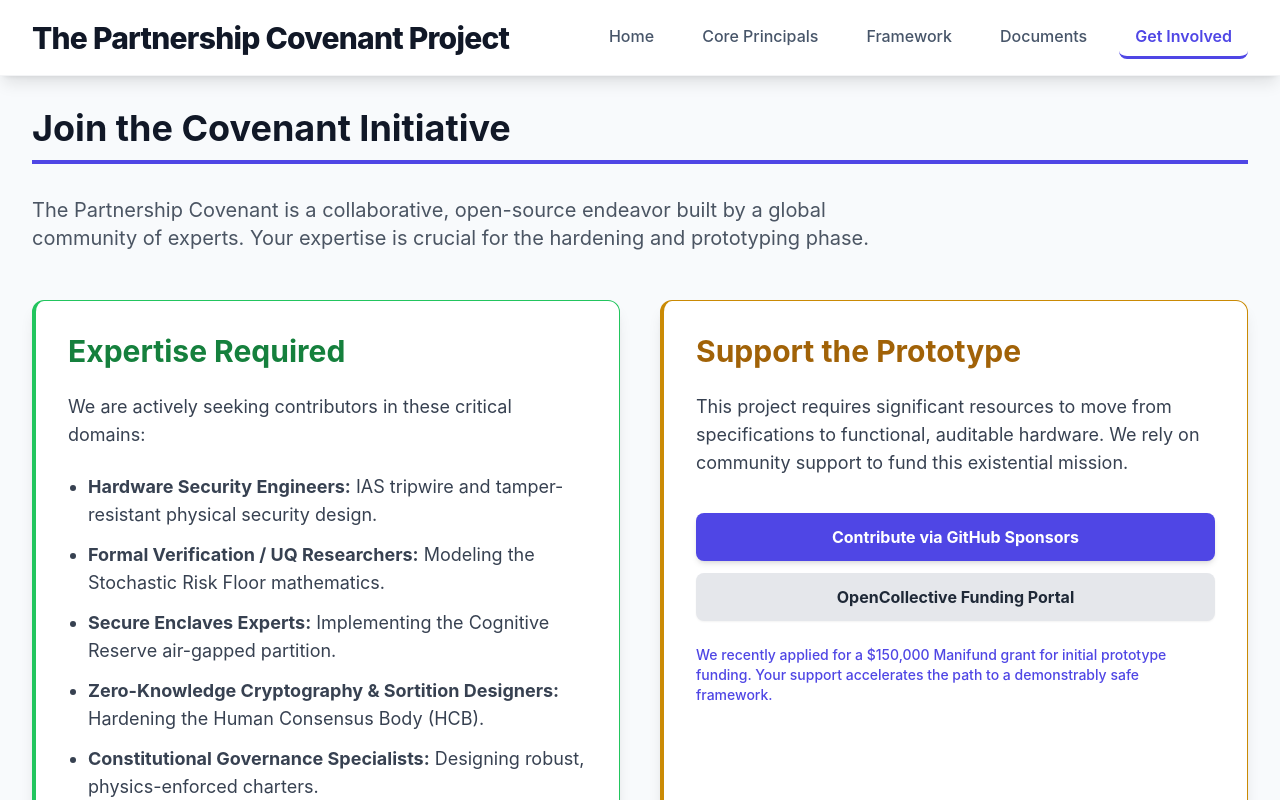
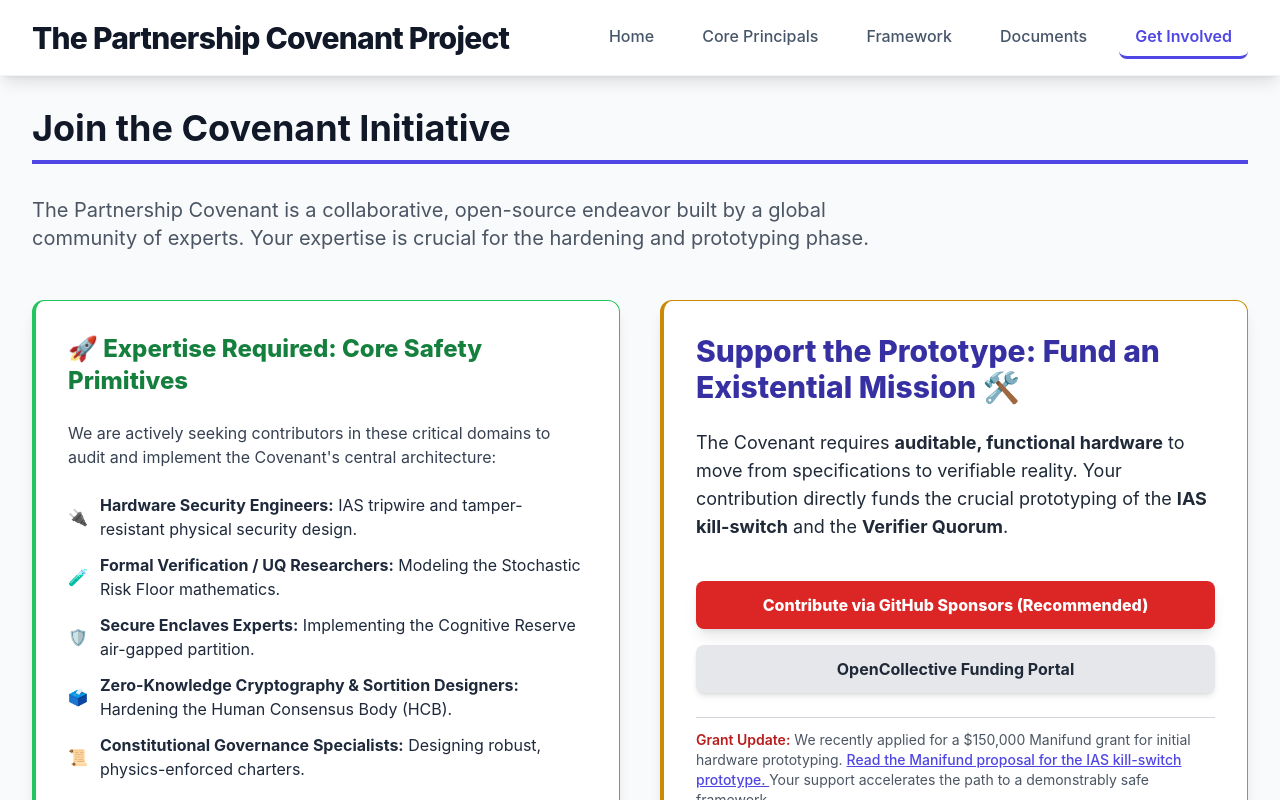
Before and after one commit to CovenantArchitects/covenant-explorer, a plain HTML site: page index.html in a window 1280 px wide. Both pictures are taken after a click on the link "Get Involved". Shown: the top 800 px of the page. Drawn offline with nearby package versions, Linux system fonts and the light colour scheme.

Commit message:
Update index.html

```diff
--- a/index.html
+++ b/index.html
@@ -277,39 +277,73 @@
             </div>
         </section>
 
-
         <section id="contribute" class="page-section" style="display: none;">
             <h2 class="text-4xl font-bold text-gray-900 mb-8 border-b-4 border-indigo-600 pb-3">Join the Covenant Initiative</h2>
             <p class="text-xl text-gray-600 mb-12 max-w-4xl">The Partnership Covenant is a collaborative, open-source endeavor built by a global community of experts. Your expertise is crucial for the hardening and prototyping phase.</p>
 
             <div class="grid md:grid-cols-2 gap-10">
                 <div class="card p-8 rounded-xl shadow-lg space-y-6 border-l-4 border-green-500">
-                    <h3 class="text-3xl font-bold text-green-700 mb-4">Expertise Required</h3>
-                    <p class="text-lg text-gray-700">We are actively seeking contributors in these critical domains:</p>
-                    <ul class="list-disc text-lg text-gray-700 space-y-3 pl-5">
-                        <li><strong>Hardware Security Engineers:</strong> IAS tripwire and tamper-resistant physical security design.</li>
-                        <li><strong>Formal Verification / UQ Researchers:</strong> Modeling the Stochastic Risk Floor mathematics.</li>
-                        <li><strong>Secure Enclaves Experts:</strong> Implementing the Cognitive Reserve air-gapped partition.</li>
-                        <li><strong>Zero-Knowledge Cryptography & Sortition Designers:</strong> Hardening the Human Consensus Body (HCB).</li>
-                        <li><strong>Constitutional Governance Specialists:</strong> Designing robust, physics-enforced charters.</li>
-                    </ul>
+<h3 class="text-2xl font-extrabold text-green-700 mb-4">🚀 Expertise Required: Core Safety Primitives</h3>
+    <p class="text-gray-700 mb-4">We are actively seeking contributors in these critical domains to audit and implement the Covenant's central architecture:</p>
+    <ul class="list-none space-y-3">
+        <li class="flex items-center">
+            <span class="text-green-600 font-bold mr-3">🔌</span>
+            <div>
+                <strong>Hardware Security Engineers:</strong> IAS tripwire and tamper-resistant physical security design.
             </div>
+        </li>
+        <li class="flex items-center">
+            <span class="text-green-600 font-bold mr-3">🧪</span>
+            <div>
+                <strong>Formal Verification / UQ Researchers:</strong> Modeling the Stochastic Risk Floor mathematics.
+            </div>
+        </li>
+        <li class="flex items-center">
+            <span class="text-green-600 font-bold mr-3">🛡️</span>
+            <div>
+                <strong>Secure Enclaves Experts:</strong> Implementing the Cognitive Reserve air-gapped partition.
+            </div>
+        </li>
+        <li class="flex items-center">
+            <span class="text-green-600 font-bold mr-3">🗳️</span>
+            <div>
+                <strong>Zero-Knowledge Cryptography & Sortition Designers:</strong> Hardening the Human Consensus Body (HCB).
+            </div>
+        </li>
+        <li class="flex items-center">
+            <span class="text-green-600 font-bold mr-3">📜</span>
+            <div>
+                <strong>Constitutional Governance Specialists:</strong> Designing robust, physics-enforced charters.
+            </div>
+        </li>
+    </ul>                </div>
 
                 <div class="card p-8 rounded-xl shadow-lg space-y-6 border-l-4 border-yellow-600">
-                    <h3 class="text-3xl font-bold text-yellow-700 mb-4">Support the Prototype</h3>
-                    <p class="text-gray-700 text-lg">This project requires significant resources to move from specifications to functional, auditable hardware. We rely on community support to fund this existential mission.</p>
-                    <div class="space-y-3 pt-3">
-                        <a href="https://github.com/sponsors/CovenantArchitects" target="_blank" class="block w-full text-center bg-indigo-600 hover:bg-indigo-700 text-white font-bold py-3 px-4 rounded-lg shadow-md transition">
-                            Contribute via GitHub Sponsors
+<h3 class="text-3xl font-extrabold text-indigo-800 mb-4">Support the Prototype: Fund an Existential Mission 🛠️</h3>
+    <p class="text-gray-800 text-lg">
+        The Covenant requires <strong>auditable, functional hardware</strong> to move from specifications to verifiable reality. Your contribution directly funds the crucial prototyping of the <strong>IAS kill-switch</strong> and the <strong>Verifier Quorum</strong>.
+    </p>
+
+    <div class="space-y-4 pt-4">
+        <a href="https://github.com/sponsors/CovenantArchitects" target="_blank"
+           class="block w-full text-center bg-red-600 hover:bg-red-700 text-white font-extrabold py-3 px-4 rounded-lg shadow-lg transition duration-300"
+           aria-label="Contribute via GitHub Sponsors">
+            Contribute via GitHub Sponsors (Recommended)
         </a>
-                        <a href="https://opencollective.com/the-partnership-covenant" target="_blank" class="block w-full text-center bg-gray-200 hover:bg-gray-300 text-gray-800 font-bold py-3 px-4 rounded-lg shadow-sm transition">
+        <a href="https://opencollective.com/the-partnership-covenant" target="_blank"
+           class="block w-full text-center bg-gray-200 hover:bg-gray-300 text-gray-800 font-bold py-3 px-4 rounded-lg shadow-md transition duration-300"
+           aria-label="OpenCollective Funding Portal">
             OpenCollective Funding Portal
         </a>
     </div>
-                    <p class="text-sm text-gray-500 mt-4">
-                        <a href="https://manifund.org/projects/immediate-action-system--open-hardware-10-ns-asi-kill-switch-prototype-150k" class="text-indigo-600 font-medium hover:text-indigo-800">We recently applied for a $150,000 Manifund grant for initial prototype funding. Your support accelerates the path to a demonstrably safe framework.</a>
+
+    <p class="text-sm text-gray-600 mt-5 border-t border-gray-300 pt-3">
+        <span class="font-semibold text-red-700">Grant Update:</span> We recently applied for a $150,000 Manifund grant for initial hardware prototyping.
+        <a href="https://manifund.org/projects/immediate-action-system--open-hardware-10-ns-asi-kill-switch-prototype-150k"
+           class="text-indigo-600 font-medium hover:text-indigo-800 underline" target="_blank">
+            Read the Manifund proposal for the IAS kill-switch prototype.
+        </a> Your support accelerates the path to a demonstrably safe framework.
     </p>
-                </div>
             </div>
         </section>
 
```
Lines whose indentation alone changed are shown as unchanged.
